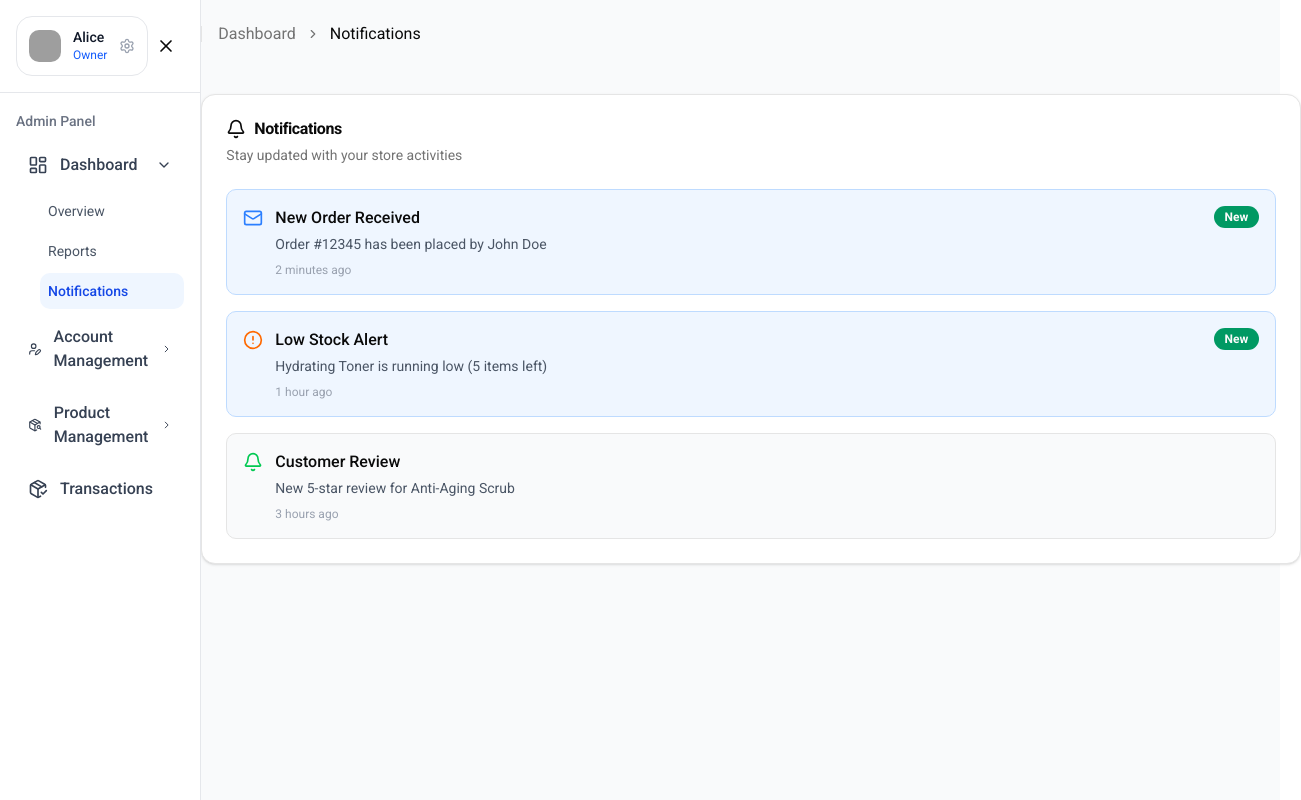
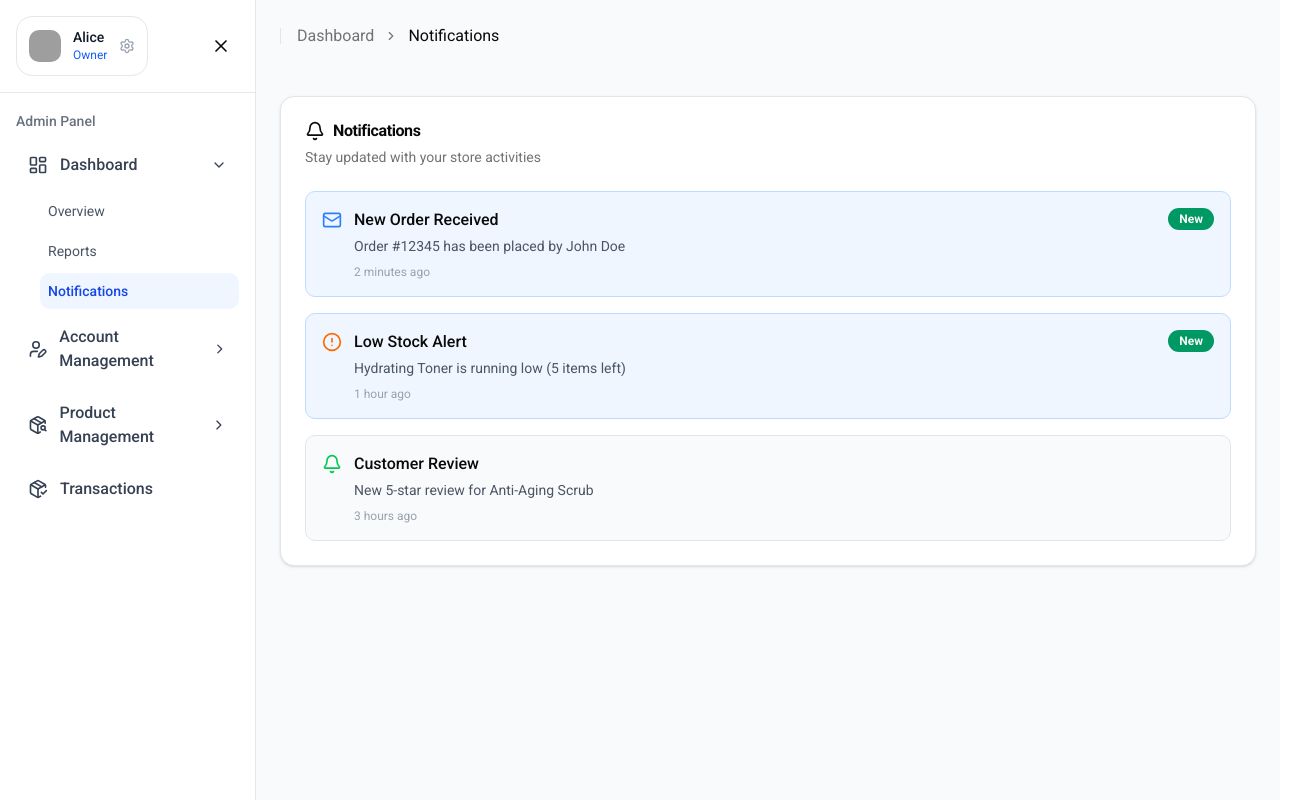
Before and after one commit to ZaweYanNaing/SkinCare-Ecommerce, a React (Vite) app in the folder SkinCare-Frontend/: page /admin/notification in a window 1280 px wide. Shown: the whole page, 1301 px wide, since content can reach past the window. Built offline with nearby package versions, Linux system fonts and the light colour scheme; grey boxes are pictures that could not be loaded.

Commit message:
fix:Notification
Signed-off-by: Zawe Yan Naing <zaweyannaing121.phys@gmail.com>

```diff
--- a/SkinCare-Frontend/src/pages/admin/Notification.tsx
+++ b/SkinCare-Frontend/src/pages/admin/Notification.tsx
@@ -34,7 +34,7 @@ function Notification() {
   ];
 
   return (
-    <div className="my-5.5 min-w-275">
+    <div className="w-full max-w-7xl mx-auto p-6">
       <div className="mb-12 flex items-center justify-between">
         <div className="flex items-center">
           <Separator orientation="vertical" className="mr-4 data-[orientation=vertical]:h-4" />
```
